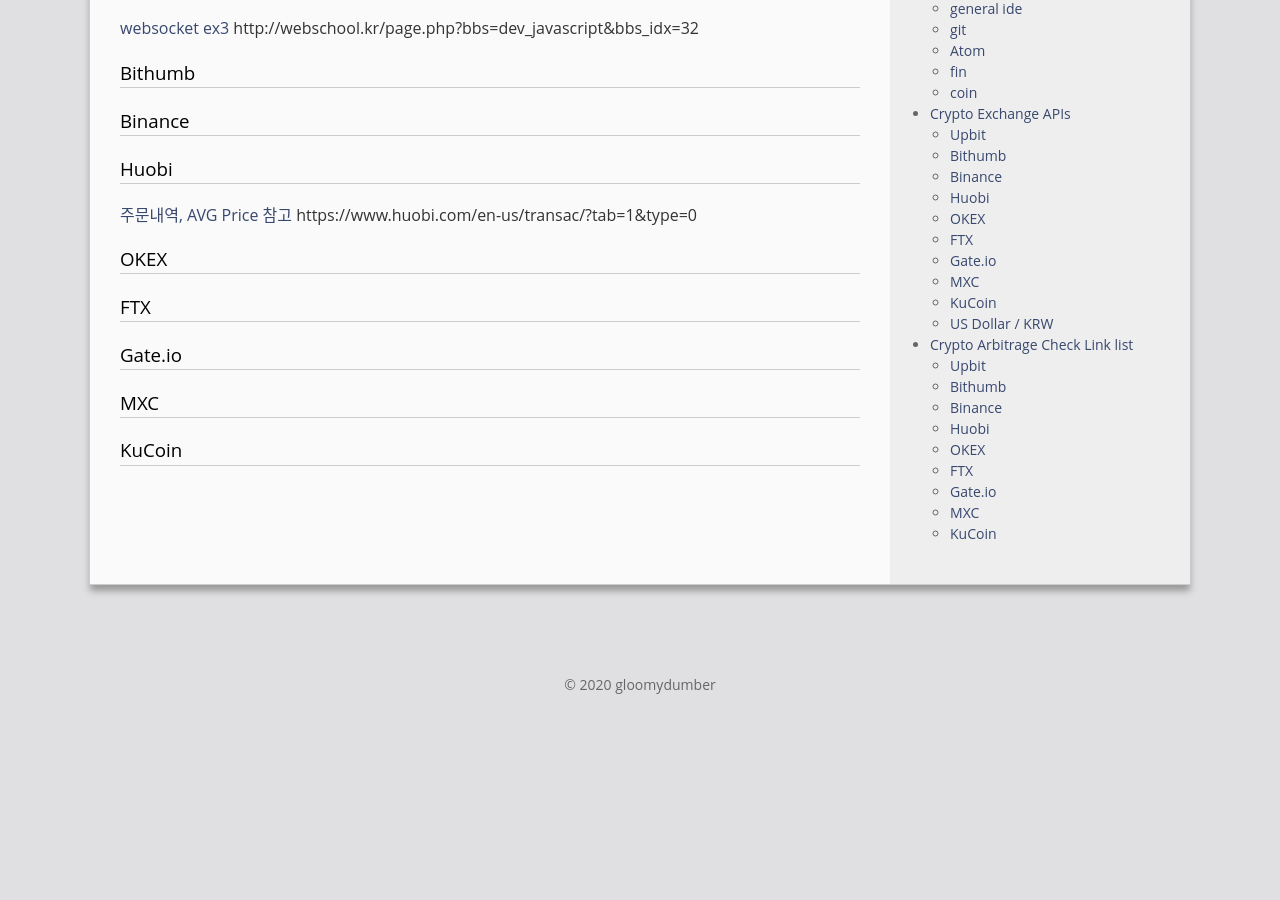
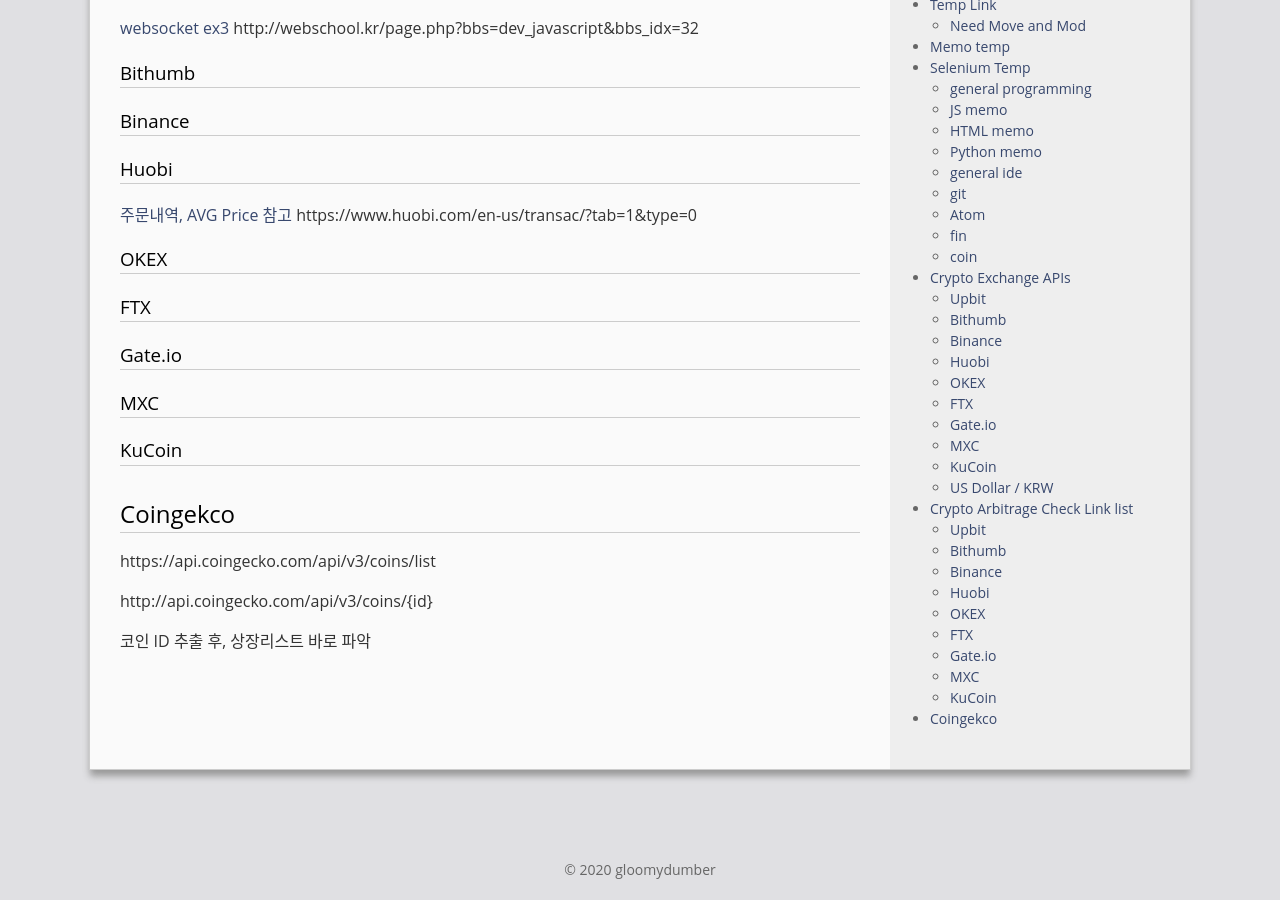
Before and after one commit to gloomydumber/copy, a Jekyll site: the page built from _posts/2020-03-01-TempLink.md, in a window 1280 px wide and 900 px high, scrolled down 10349 px. Built offline with Jekyll 4.4.1, drawn with Linux system fonts in a browser that asks for light colours; comment, search, counter and statistics services are not loaded; before the commit the page ends 11064 px from its top, so only the background shows below that.

Commit message:
PostModded

```diff
--- a/_posts/2020-03-01-TempLink.md
+++ b/_posts/2020-03-01-TempLink.md
@@ -489,3 +489,11 @@ MARGIN LV. > 2 여야 Transfer 가능
 ### MXC
 
 ### KuCoin
+
+## Coingekco
+
+https://api.coingecko.com/api/v3/coins/list
+
+http://api.coingecko.com/api/v3/coins/{id}
+
+코인 ID 추출 후, 상장리스트 바로 파악
```
